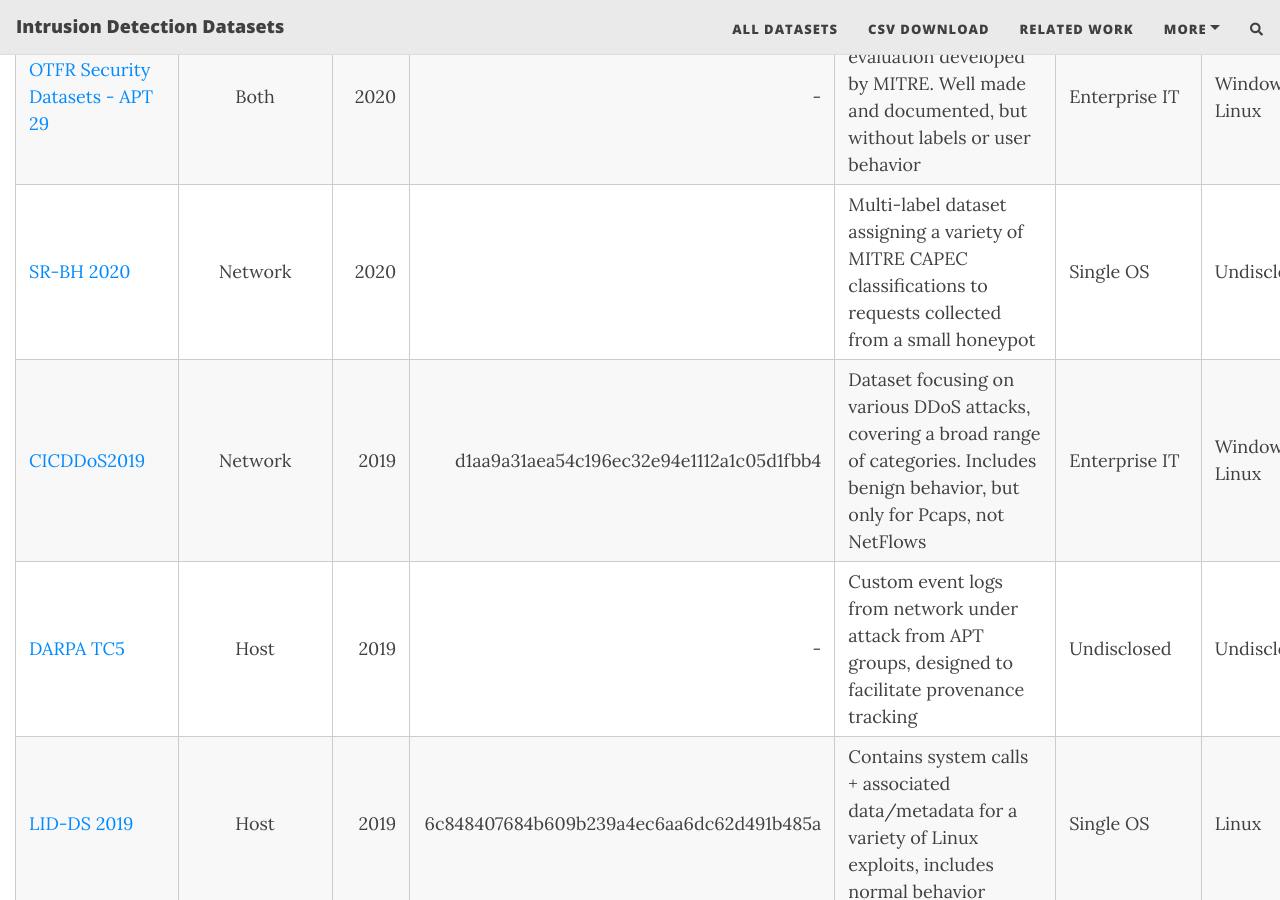
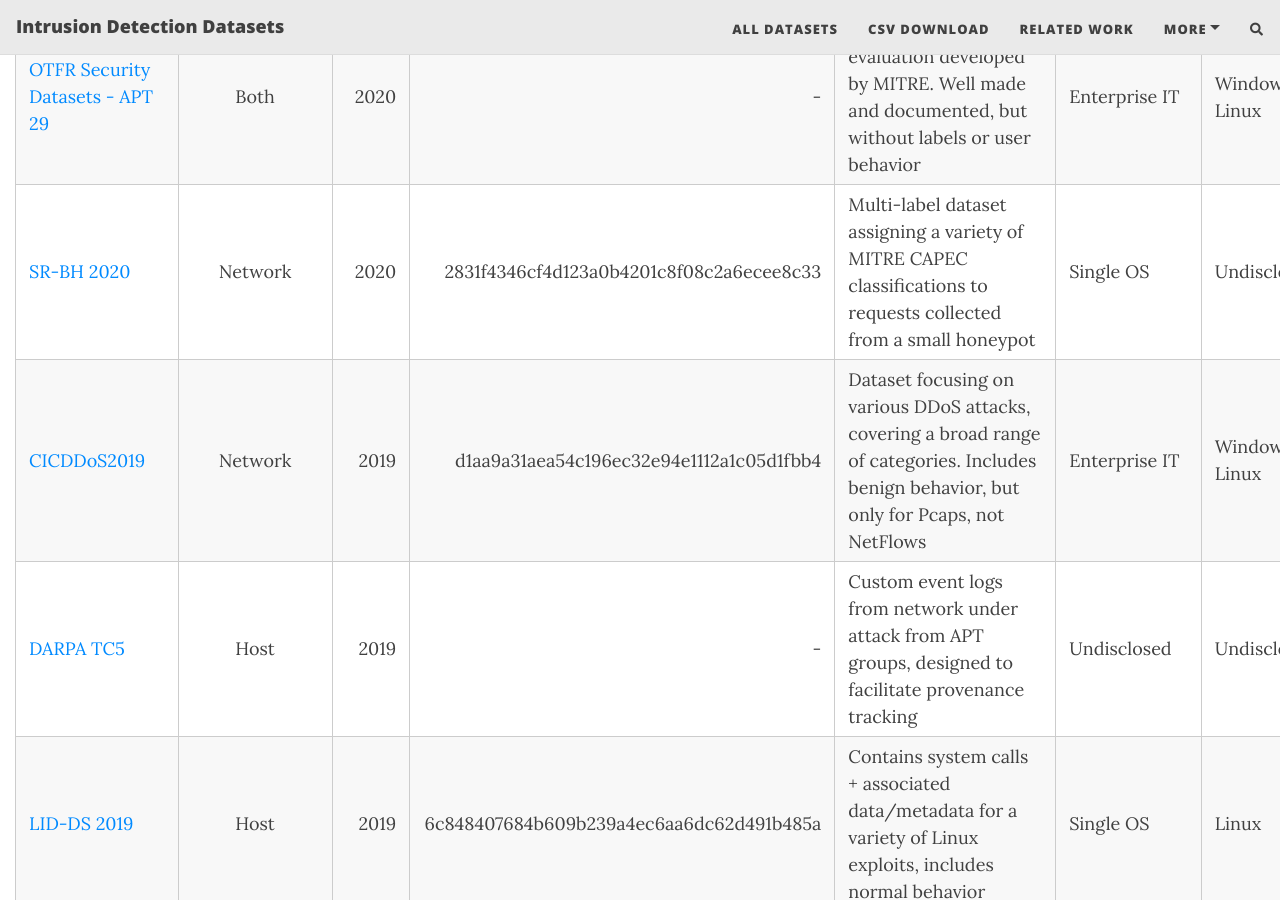
Before and after one commit to fkie-cad/COMIDDS, a Jekyll site: the page built from content/all_datasets.md, in a window 1280 px wide and 900 px high, scrolled down 3446 px. Built offline with Jekyll 4.4.1, drawn with Linux system fonts in a browser that asks for light colours; nearby versions of some CDN libraries; comment, search, counter and statistics services are not loaded.

Commit message:
Add S2 paperID

```diff
--- a/content/all_datasets.md
+++ b/content/all_datasets.md
@@ -24,7 +24,7 @@
 | [DAPT 2020](../datasets/dapt2020)                                                                  |       Both        |      2020 | dd11a52d22819ce15e19bbd53d2f2d7ac29f4b76 | Focuses on attacks mimicking those of an APT group, executed in a rather small environment                                                                                  | Enterprise IT | Undisclosed           |    🟩     | NetFlows, misc. logs (DNS, syslog, auditd, apache, auth, various services)           |      460 MB |             - |
 | [OpTC](../datasets/optc)                                                                           |       Both        |      2020 |                                        - | Huge amount of data and interesting attacks, but possibly hard to use due to uncommon event format and requiring semi-manual labeling                                       | Enterprise IT | Windows               |    🟨     | Custom event logs, Zeek events                                                       |           - |          1 TB |
 | [OTFR Security Datasets - APT 29](../datasets/otfr_apt_29)                                         |       Both        |      2020 |                                        - | Replication of APT29 evaluation developed by MITRE. Well made and documented, but without labels or user behavior                                                           | Enterprise IT | Windows, Linux        |    🟥     | pcaps, Windows events, Zeek events                                                   |      126 MB |          2 GB |
-| [SR-BH 2020](../datasets/sr_bh_2020)                                                               |      Network      |      2020 |                                          | Multi-label dataset assigning a variety of MITRE CAPEC classifications to requests collected from a small honeypot                                                          | Single OS     | Undisclosed           |    🟩     | Custom Network Features                                                              |           - |        436 MB |
+| [SR-BH 2020](../datasets/sr_bh_2020)                                                               |      Network      |      2020 | 2831f4346cf4d123a0b4201c8f08c2a6ecee8c33 | Multi-label dataset assigning a variety of MITRE CAPEC classifications to requests collected from a small honeypot                                                          | Single OS     | Undisclosed           |    🟩     | Custom Network Features                                                              |           - |        436 MB |
 | [CICDDoS2019](../datasets/cic_ddos)                                                                |      Network      |      2019 | d1aa9a31aea54c196ec32e94e1112a1c05d1fbb4 | Dataset focusing on various DDoS attacks, covering a broad range of categories. Includes benign behavior, but only for Pcaps, not NetFlows                                  | Enterprise IT | Windows, Linux        |    🟩     | Pcaps, NetFlows, Windows events, Ubuntu events                                       |     24,4 GB |             - |
 | [DARPA TC5](../datasets/darpa_tc5)                                                                 |       Host        |      2019 |                                        - | Custom event logs from network under attack from APT groups, designed to facilitate provenance tracking                                                                     | Undisclosed   | Undisclosed           |    🟨     | Custom event logs                                                                    |           - |             - |
 | [LID-DS 2019](../datasets/lids_ds_2019)                                                            |       Host        |      2019 | 6c848407684b609b239a4ec6aa6dc62d491b485a | Contains system calls + associated data/metadata for a variety of Linux exploits, includes normal behavior                                                                  | Single OS     | Linux                 |    🟨     | Sequences of syscalls with extended information                                      |       13 GB |             - |
```
